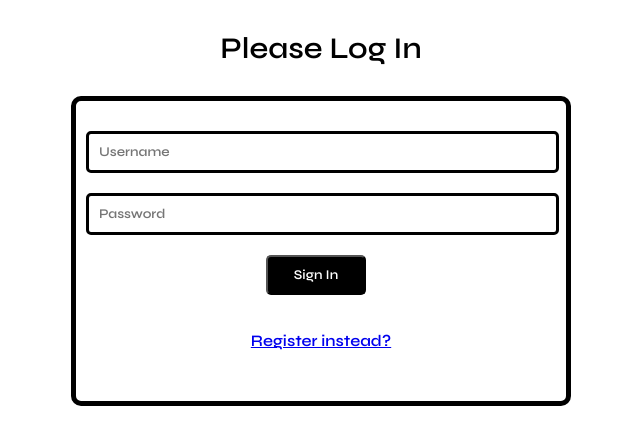
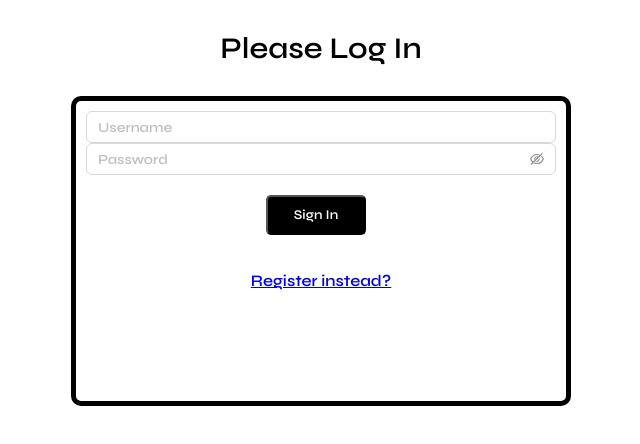
Before and after one commit to UltimateProdigy/ife, a Next.js app: page /signin in a window 1280 px wide. Shown: the top 444 px of the page, without its empty margins (319-959 px from the left). Built offline with nearby package versions, Linux system fonts and the light colour scheme.

Commit message:
Login Auth with Local Storage Done

```diff
--- a/src/app/(routes)/signin/page.tsx
+++ b/src/app/(routes)/signin/page.tsx
@@ -1,31 +1,48 @@
-'use client'
+'use client';
 
-import Password from "antd/es/input/Password";
+import { Input } from 'antd'; // Import Ant Design Input component
 import "./signin.css";
 import Link from "next/link";
-import { FormEvent, useRef } from "react";
+import { FormEvent, useState } from "react"; // Import useState instead of useRef for form fields
 import { useRouter } from "next/navigation";
 
 const Signin: React.FC = () => {
-  const usernameRef = useRef<HTMLInputElement>(null);
-  const passwordRef = useRef<HTMLInputElement>(null);
-  const router = useRouter()
+  const [loginUsername, setLoginUsername] = useState<string>("");
+  const [loginPassword, setLoginPassword] = useState<string>("");
+  const router = useRouter();
 
-  const loginUsername = usernameRef.current?.value
-
-  const username = localStorage.getItem('Username')
-  const password = localStorage.getItem('Password')
+  const username = localStorage.getItem("Username") || ""; // Retrieve username from localStorage
+  const password = localStorage.getItem("Password") || ""; // Retrieve password from localStorage
 
   const handleLogin = (e: FormEvent) => {
-    e.preventDefault()
-  }
+    e.preventDefault();
+
+    // Check if entered username and password match the stored values
+    if (username === loginUsername && password === loginPassword) {
+      alert("Signed In Successfully");
+      router.push("/dashboard");
+    } else {
+      alert("Invalid Credentials, Please Try Again!!!");
+    }
+  };
 
   return (
     <div>
       <h3 className="login-intro">Please Log In</h3>
       <form className="signin-form" onSubmit={handleLogin}>
-        <input type="text" ref={usernameRef} placeholder="Username" required />
-        <input type="password" ref={passwordRef} placeholder="Password" required />
+        <Input
+          type="text"
+          placeholder="Username"
+          value={loginUsername}
+          onChange={(e) => setLoginUsername(e.target.value)}
+          required
+        />
+        <Input.Password
+          placeholder="Password"
+          value={loginPassword}
+          onChange={(e) => setLoginPassword(e.target.value)}
+          required
+        />
         <button type="submit" className="login-btn">
           Sign In
         </button>
```
